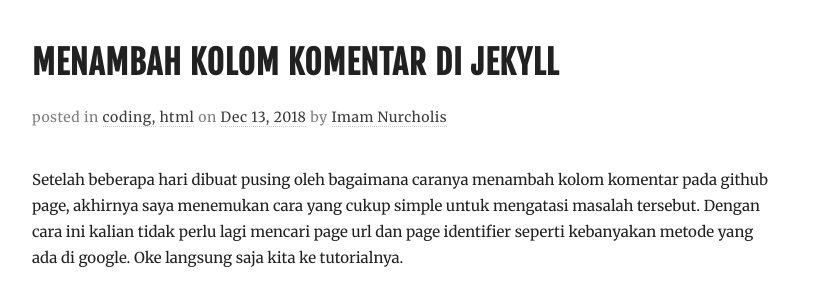
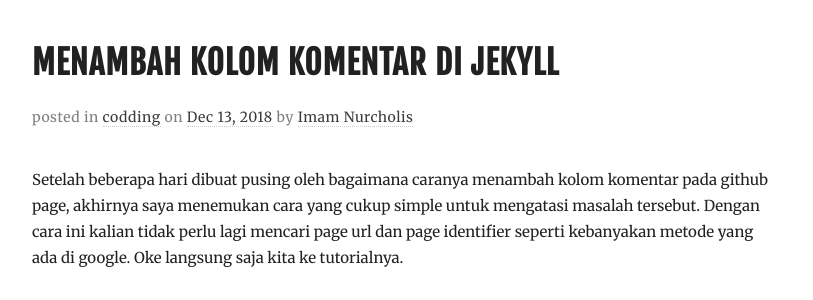
Before and after one commit to imamnrchls/imamnrchls.github.io, a Jekyll site: the page built from _posts/2018-12-13-comment-section-jekyll.md, in a window 1280 px wide. Shown: the part 195-495 px from the top of the page, without its empty margins (233-1046 px from the left). Built offline with Jekyll 4.4.1, drawn with Linux system fonts in a browser that asks for light colours; comment, search, counter and statistics services are not loaded.

Commit message:
Update 2018-12-13-comment-section-jekyll.md

```diff
--- a/_posts/2018-12-13-comment-section-jekyll.md
+++ b/_posts/2018-12-13-comment-section-jekyll.md
@@ -3,11 +3,7 @@ layout: post
 title: "Menambah Kolom Komentar di Jekyll"
 comments: true
 author: "Imam Nur"
-categories:
-  - tutorial
-tags:
-  - coding
-  - html
+tags: [codding]
 ---
 
 Setelah beberapa hari dibuat pusing oleh bagaimana caranya menambah kolom komentar pada github page, akhirnya saya menemukan cara yang cukup simple untuk mengatasi masalah tersebut. Dengan cara ini kalian tidak perlu lagi mencari page url dan page identifier seperti kebanyakan metode yang ada di google. Oke langsung saja kita ke tutorialnya.
```
